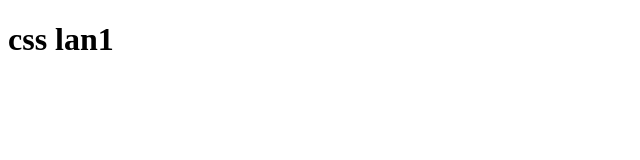
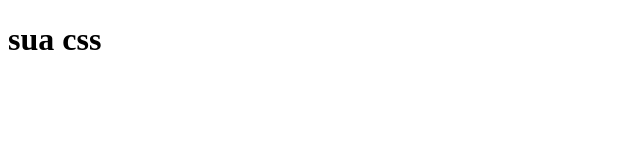
Before and after one commit to dothanhvinh448/vd, a plain HTML site: page css.html in a window 1280 px wide. Shown: the full height of the page, 0-640 px from the left. Drawn offline with Linux system fonts and the light colour scheme.

Commit message:
css3 css.html

```diff
--- a/css.html
+++ b/css.html
@@ -7,6 +7,6 @@
     <title>Document</title>
 </head>
 <body>
-    <h1>css lan1</h1>
+    <h1>sua css</h1>
 </body>
 </html>
```
